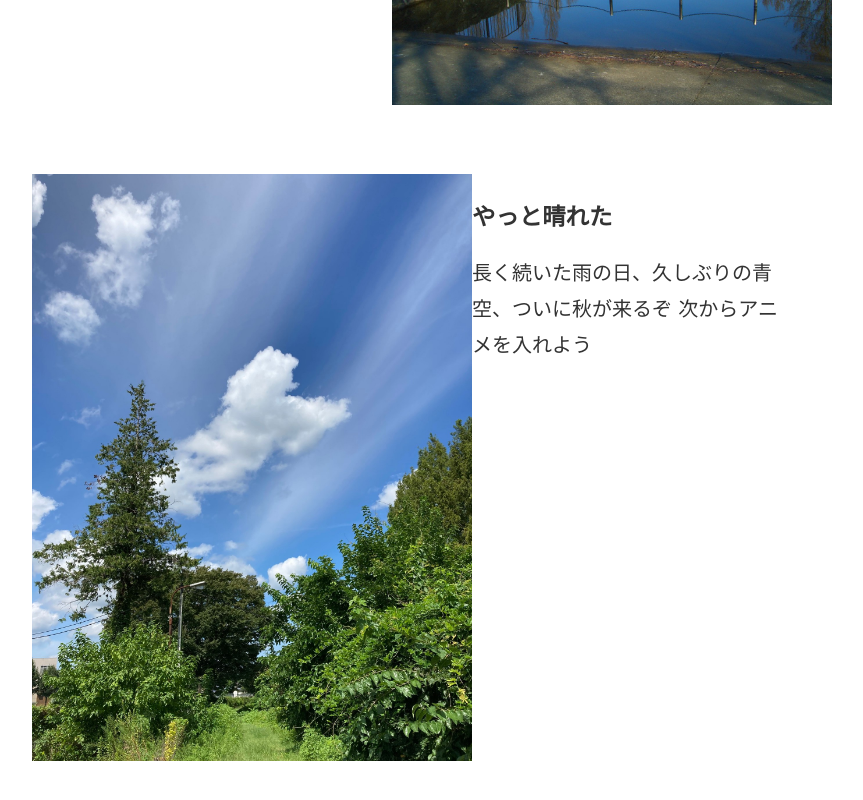
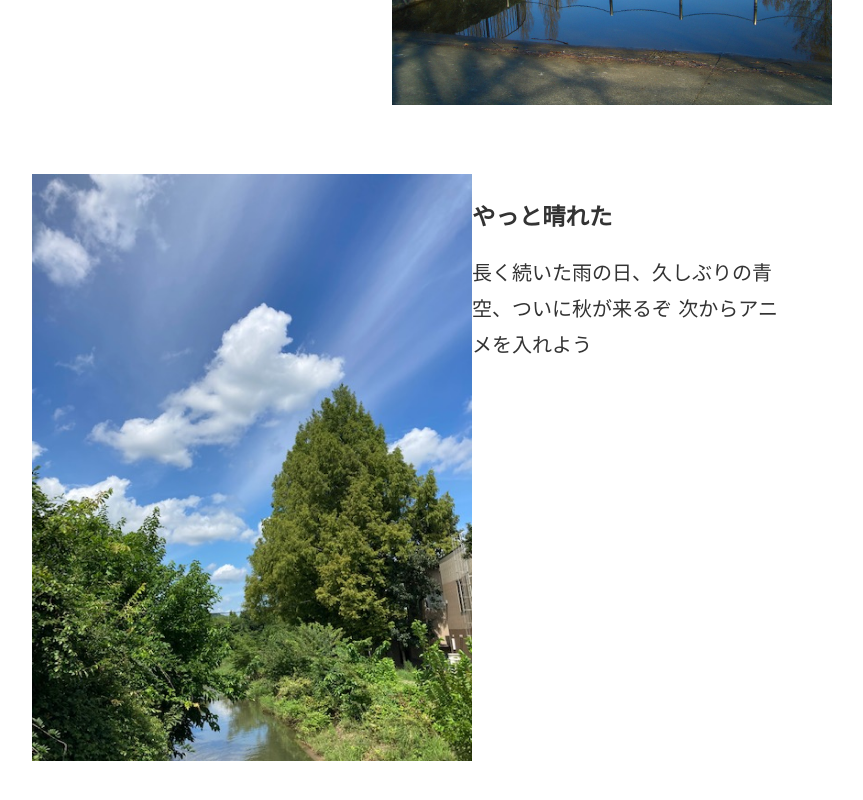
Before and after one commit to aokigeorge/MY-HOME, a plain HTML site: page index.html in a window 1280 px wide. Shown: the part 1107-1907 px from the top of the page, without its empty margins (208-1071 px from the left). Drawn offline with Linux system fonts and the light colour scheme.

Commit message:
Add files via upload

```diff
--- a/index.html
+++ b/index.html
@@ -54,7 +54,7 @@
 
 <section>
     <div class="pic">
-    <img src="img/shokuba sora.JPG">
+    <img src="img/sora.JPG">
 
     </div>
     <div class="info">
```
Also changed, not shown: img/sora.jpg (added).
